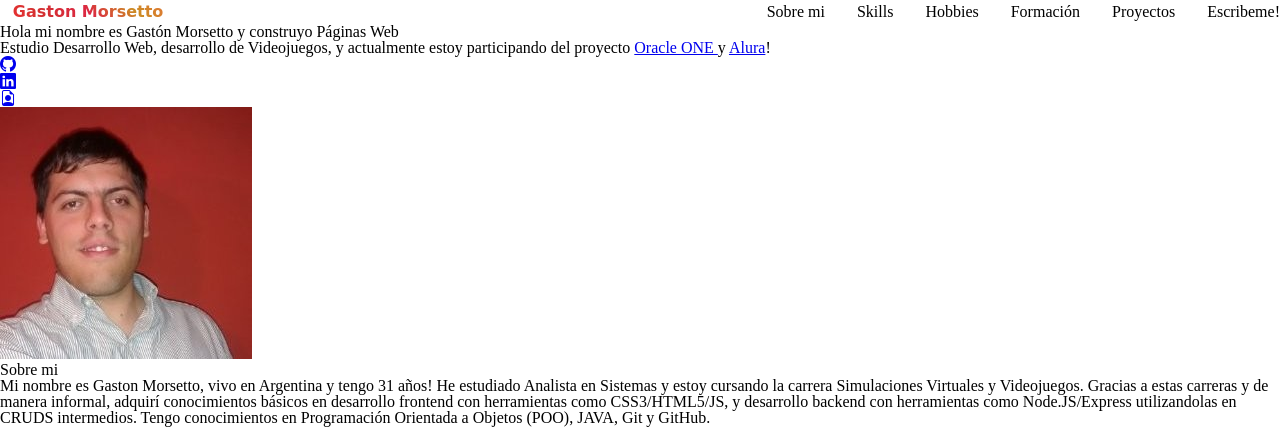
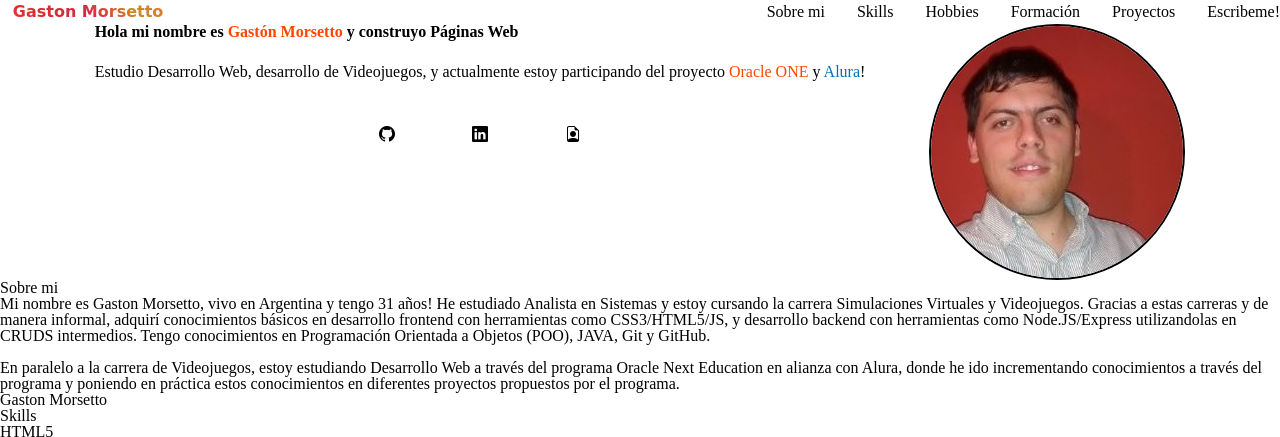
Before and after one commit to gastonmorsetto/portfolio, a plain HTML site: page index.html in a window 1280 px wide. Shown: the top 437 px of the page. Drawn offline with nearby package versions, Linux system fonts and the light colour scheme; a script that the page names is missing; files whose address does not match are found by name; a web font is replaced by a local one.

Commit message:
Agregado banner.css

```diff
--- /dev/null
+++ b/assets/css/banner.css
@@ -0,0 +1,108 @@
+.banner{
+    grid-area: banner;
+    display: flex;
+    justify-content: center;
+    padding: 38.5px var(--padding-default);
+}
+.banner__box{
+    margin-right: 5%;
+}
+
+.banner__box__titulo{
+    font-weight: 700;
+    font-size: var(--fs-titulo700);
+    line-height: var(--lh-titulo700);
+    text-align: justify;
+
+    margin-bottom: 24px;
+}
+
+.banner__box__titulo--nombre{
+    color: orangered;
+}
+
+.banner__box__subtitulo{
+    font-weight: 400;
+    font-size: var(--fs-subt400);
+    line-height: var(--lh-subt400);
+    text-align: left;
+    margin-bottom: 24px;
+
+}
+
+.oracle__text a{
+    color: orangered;
+    text-decoration: none;
+}
+
+.oracle__text a:hover{
+    color: rgba(255, 69, 0, 0.3);
+}
+
+.alura__text a{
+    color: #0072b1;
+    text-decoration: none;
+}
+
+.alura__text a:hover{
+    color: rgba(0, 114, 177, 0.3);
+}
+
+.banner__mediaLinks{
+    display: flex;
+    justify-content: center;
+    padding: 22px 0;
+}
+
+.banner__mediaLinks--items:not(:nth-child(1)){
+    margin-left: 10%;
+}
+
+.banner__mediaLinks--items a{
+    text-decoration: none;
+    color: var(--color-default);
+}
+
+.banner__mediaLinks--items:nth-child(1):hover{
+    transform: scale(1.2);
+}
+
+.banner__mediaLinks--items:nth-child(2):hover{
+    transform: scale(1.2);
+}
+
+.banner__mediaLinks--items:nth-child(3):hover{
+    transform: scale(1.2);
+}
+
+.banner__mediaLinks--items:nth-child(1) a:hover{
+    color: #6e5494;
+}
+
+.banner__mediaLinks--items:nth-child(2) a:hover{
+    color: #0072b1;
+}
+
+.banner__mediaLinks--items:nth-child(3) a:hover{
+    background: -webkit-linear-gradient(45deg, #f09433 0%, #e6683c 25%, #dc2743 50%, #cc2366 75%, #bc1888 100%);
+    -webkit-background-clip: text;
+    -webkit-text-fill-color: transparent;
+}
+
+.incone{
+    font-size: var(--fs-incones-medias-sociais);
+}
+
+.banner__foto{
+    width: var(--foto-width);
+    height: var(--foto-height);
+    float: right;
+    border-radius: 50%;
+    border: 2px solid rgb(0, 0, 0);
+}
+
+@media screen and (max-width: 330px){
+    /* .hero{
+      padding: 1%;
+    } */
+  }
--- a/index.html
+++ b/index.html
@@ -8,6 +8,7 @@
         <title>Portafolio Gaston Morsetto</title>
         <link rel="stylesheet" href="./assets/css/reset.css">
         <link rel="stylesheet" href="./assets/css/cabecera.css">
+        <link rel="stylesheet" href="./assets/css/banner.css">
 
         <!--ICONS BOOTSTRAP PARA Github, Instagram e LinkedIn-->
         <link href="https://cdn.jsdelivr.net/npm/bootstrap-icons@1.8.3/font/bootstrap-icons.css" rel="stylesheet">
@@ -66,7 +67,7 @@
                         Estudio Desarrollo Web, desarrollo de Videojuegos, y actualmente estoy participando del proyecto
                             <strong class="oracle__text"><a href="https://www.oracle.com/ar/education/
                                 oracle-next-education/" target="_blank">Oracle ONE </a></strong>y <strong
-                                    class="alura-text"><a href="https://www.aluracursos.com/"
+                                    class="alura__text"><a href="https://www.aluracursos.com/"
                                         target="_blank">Alura</a></strong>!
                     </h2>
                     <ul class="banner__mediaLinks">
```
